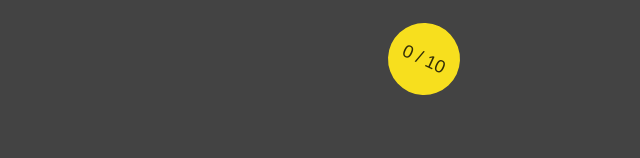
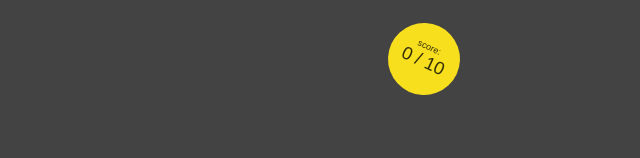
Before and after one commit to EmilienD/what-s-this-uwu, a Gatsby site: page / in a window 1280 px wide. Shown: the part 642-800 px from the top of the page, 640-1280 px from the left. Built offline with nearby package versions, Linux system fonts and the light colour scheme; Gatsby itself is replaced by a stand-in of ours; some packages are replaced by stand-ins of ours.

Commit message:
fix score appearance

```diff
--- a/src/components/Score.js
+++ b/src/components/Score.js
@@ -13,14 +13,18 @@ const Score = ({ answers, questions }) => {
           width: "4em",
           height: "4em",
           textAlign: "center",
-          lineHeight: "4em",
           borderRadius: "100%",
           backgroundColor: "var(--yellow)",
           transform: "rotate(25deg)",
           color: "var(--black)",
           marginLeft: "auto",
+          display: "flex",
+          flexDirection: "column",
+          alignItems: "center",
+          justifyContent: "center",
         }}
       >
+        <span style={{ fontSize: "0.5em", lineHeight: "0.5em" }}>score:</span>
         {score} / {max}
       </div>
     </div>
```
